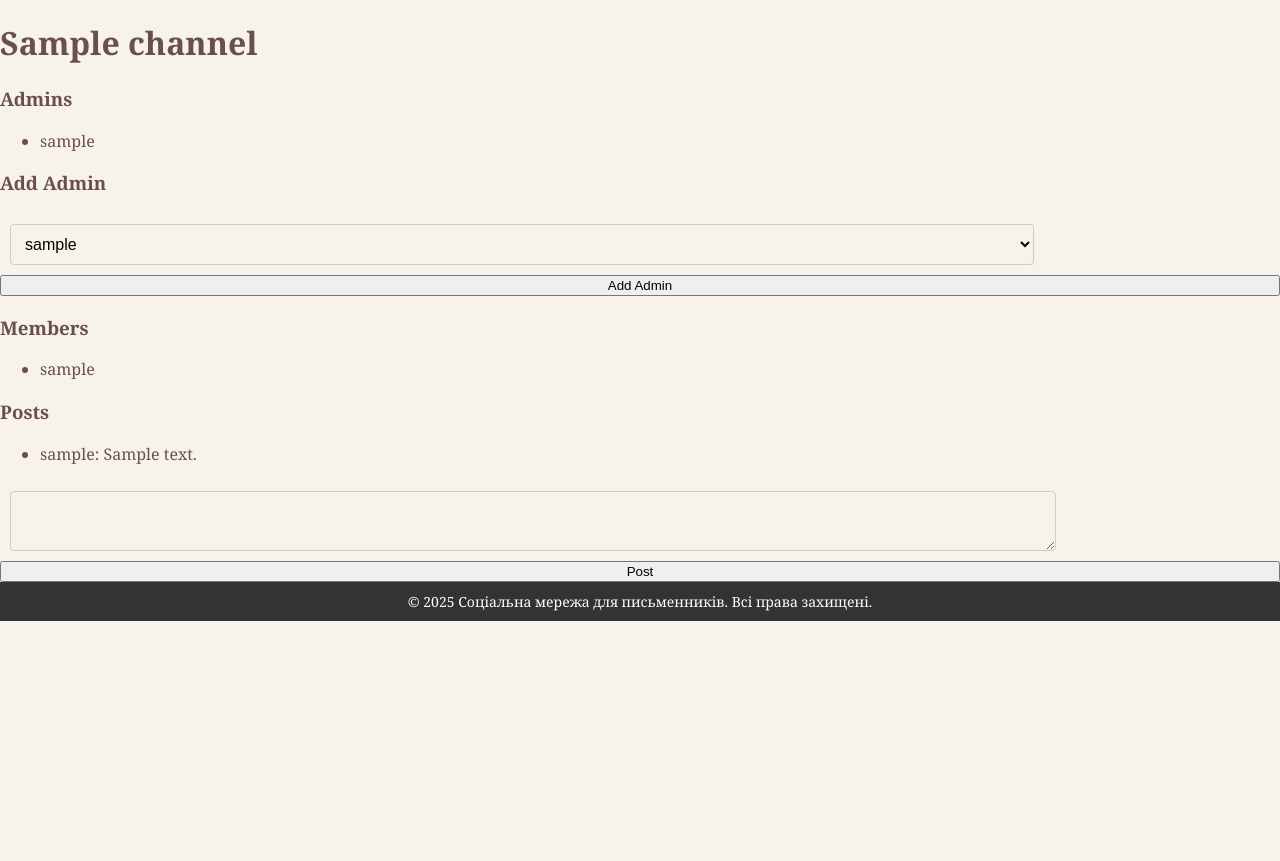
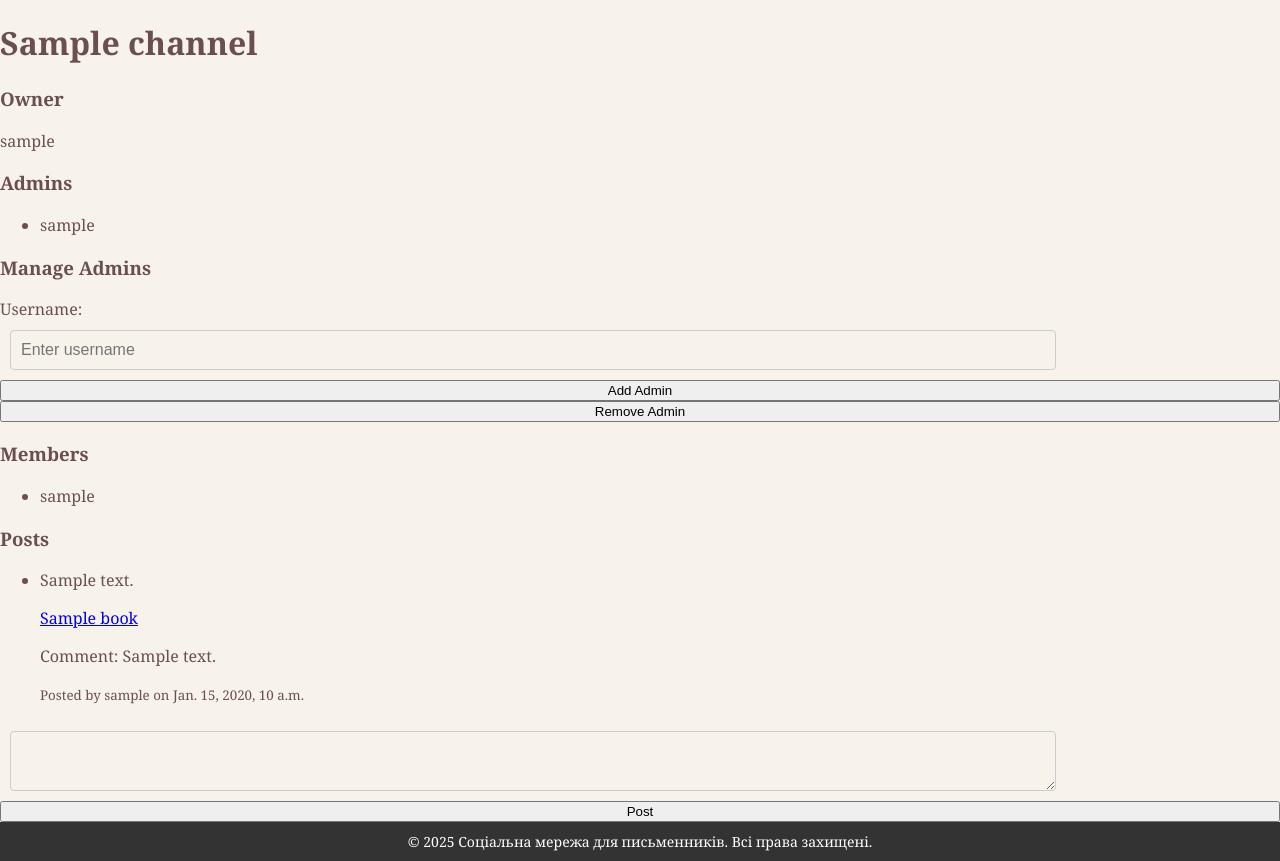
Before and after one commit to IamWerty/social_media, a Django app: page /channels/1/ in a window 1280 px wide. Shown: the part 100-961 px from the top of the page. Before the commit the page ends 721 px from the top, so only its background shows below. Run offline with Django 5.2, Linux system fonts and the light colour scheme; a user stored in the database is signed in; tables that the repository leaves empty hold one stand-in row (values such as "Sample post"); some libraries are stand-ins or nearby versions.

Commit message:
[STILL NEED UPDATE]add features to repost books

```diff
--- a/Library_app/models.py
+++ b/Library_app/models.py
@@ -79,17 +79,21 @@ class ChapterComment(models.Model):
 
 class Channel(models.Model):
     name = models.CharField(max_length=255)
-    admins = models.ManyToManyField(CustomUser, related_name='admin_channels')
-    members = models.ManyToManyField(CustomUser, related_name='member_channels')
+    owner = models.OneToOneField(CustomUser, on_delete=models.CASCADE, related_name='owned_channel')
+    admins = models.ManyToManyField(CustomUser, related_name='admin_channels', blank=True)
+    members = models.ManyToManyField(CustomUser, related_name='member_channels', blank=True)
 
     def __str__(self):
         return self.name
 
 class Post(models.Model):
-    channel = models.ForeignKey(Channel, on_delete=models.CASCADE, related_name='posts')
-    author = models.ForeignKey(CustomUser, on_delete=models.CASCADE, related_name='posts')
+    channel = models.ForeignKey(Channel, on_delete=models.CASCADE, related_name="posts")
+    author = models.ForeignKey(CustomUser, on_delete=models.CASCADE)
     content = models.TextField()
-    date_upload = models.DateTimeField(auto_now_add=True)
+    reposted_book = models.ForeignKey(Book, on_delete=models.SET_NULL, null=True, blank=True, related_name="repost_posts")
+    reposted_chapter = models.ForeignKey(Chapter, on_delete=models.SET_NULL, null=True, blank=True, related_name="repost_posts")
+    comment = models.TextField(blank=True, null=True)
+    created_at = models.DateTimeField(auto_now_add=True)
 
     def __str__(self):
         return f"Post by {self.author} in {self.channel}"
@@ -98,6 +102,7 @@ class Repost(models.Model):
     channel = models.ForeignKey(Channel, on_delete=models.CASCADE, related_name='reposts')
     original_post = models.ForeignKey(Post, on_delete=models.CASCADE, related_name='reposts')
     author = models.ForeignKey(CustomUser, on_delete=models.CASCADE, related_name='reposts')
+    comment = models.TextField(blank=True, null=True)  # Коментар для репосту
     date_upload = models.DateTimeField(auto_now_add=True)
 
     def __str__(self):
--- a/Library_app/urls.py
+++ b/Library_app/urls.py
@@ -15,12 +15,12 @@ urlpatterns = [
     path('channels/', views.ChannelListView.as_view(), name='channel_list'),
     path('channels/create/', views.ChannelCreateView.as_view(), name='channel_create'),
     path('channels/<int:pk>/', views.ChannelDetailView.as_view(), name='channel_detail'),
-    path('channels/<int:pk>/add_admin/', views.AddAdminView.as_view(), name='add_admin'),
+    path('channels/<int:pk>/manage_admin/', views.ManageAdminView.as_view(), name='manage_admin'),
     path('channels/<int:pk>/posts/create/', views.PostCreateView.as_view(), name='post_create'),
     path('channels/<int:pk>/repost/', views.RepostCreateView.as_view(), name='repost_create'),
 
     path('vote/<str:obj_type>/<int:obj_id>/', views.VoteView.as_view(), name='vote'),
 
-    path('book/<int:pk>/repost/', views.RepostBookView.as_view(), name='repost_book'),
-    path('chapter/<int:pk>/repost/', views.RepostChapterView.as_view(), name='repost_chapter'),
+    path('repost/book/<int:book_id>/', views.RepostBookView.as_view(), name='repost_book'),
+    path('repost/chapter/<int:chapter_id>/', views.RepostChapterView.as_view(), name='repost_chapter'),
 ]
--- a/Library_app/views.py
+++ b/Library_app/views.py
@@ -25,6 +25,18 @@ class BookDetailView(DetailView):
     model = Book
     template_name = 'Library_app/book_detail.html'
     context_object_name = 'book'
+
+    def get_context_data(self, **kwargs):
+        context = super().get_context_data(**kwargs)
+        user = self.request.user
+        if user.is_authenticated:
+            # Якщо користувач має канал, додаємо його, інакше повертаємо порожній список
+            context['owned_channel'] = getattr(user, 'owned_channel', None)
+            context['admin_channels'] = user.admin_channels.all()  # Канали, де користувач є адміністратором
+        else:
+            context['owned_channel'] = None
+            context['admin_channels'] = []
+        return context
 
 class BookCommentCreateView(CreateView):
     model = BookComment
@@ -87,6 +99,7 @@ class ChannelCreateView(CreateView):
     template_name = 'Library_app/channel_form.html'
 
     def form_valid(self, form):
+        form.instance.owner = self.request.user
         channel = form.save()
         channel.admins.add(self.request.user)
         channel.members.add(self.request.user)
@@ -105,53 +118,69 @@ class ChannelDetailView(DetailView):
         context['all_users'] = CustomUser.objects.all()
         return context
 
-class AddAdminView(View):
+class ManageAdminView(View):
     def post(self, request, pk):
         channel = get_object_or_404(Channel, pk=pk)
-        if request.user in channel.admins.all():
-            user_id = request.POST.get('user_id')
-            user = get_object_or_404(CustomUser, pk=user_id)
-            channel.admins.add(user)
-            messages.success(request, 'Admin added successfully')
-        else:
-            messages.error(request, 'You do not have permission to add admins')
+        username = request.POST.get('username')
+        action = request.POST.get('action')
+
+        if not request.user in channel.admins.all():
+            messages.error(request, 'You do not have permission to manage admins.')
+            return redirect('channel_detail', pk=pk)
+
+        user = CustomUser.objects.filter(username=username).first()
+        if not user:
+            messages.error(request, 'User not found.')
+            return redirect('channel_detail', pk=pk)
+
+        if action == 'add':
+            if user not in channel.admins.all():
+                channel.admins.add(user)
+                messages.success(request, f'User "{username}" added as admin.')
+            else:
+                messages.info(request, f'User "{username}" is already an admin.')
+        elif action == 'remove':
+            if user in channel.admins.all():
+                channel.admins.remove(user)
+                messages.success(request, f'User "{username}" removed from admins.')
+            else:
+                messages.info(request, f'User "{username}" is not an admin.')
+
         return redirect('channel_detail', pk=pk)
 
 class RepostBookView(View):
-    def post(self, request, pk):
-        book = get_object_or_404(Book, pk=pk)
-        channel_id = request.POST.get('channel_id')
-        comment = request.POST.get('comment')
-        channel = get_object_or_404(Channel, pk=channel_id)
+    def post(self, request, book_id):
+        book = get_object_or_404(Book, id=book_id)
+        channel_id = request.POST.get("channel_id")
+        comment = request.POST.get("comment", "").strip()
+        channel = get_object_or_404(Channel, id=channel_id, owner=request.user)
 
-        if request.user in channel.admins.all():
-            Post.objects.create(
-                channel=channel,
-                author=request.user,
-                content=f"Repost: {book.title}\n\nComment: {comment}",
-            )
-            messages.success(request, 'Book reposted successfully')
-        else:
-            messages.error(request, 'You do not have permission to repost to this channel')
-        return redirect('book_detail', pk=pk)
+        # Створення публікації-репосту
+        Post.objects.create(
+            channel=channel,
+            author=request.user,
+            reposted_book=book,
+            comment=comment,
+            content=f"{request.user.username} Reposted {book.title}"
+        )
+        return redirect('channel_detail', pk=channel.id)
 
 class RepostChapterView(View):
-    def post(self, request, pk):
-        chapter = get_object_or_404(Chapter, pk=pk)
-        channel_id = request.POST.get('channel_id')
-        comment = request.POST.get('comment')
-        channel = get_object_or_404(Channel, pk=channel_id)
+    def post(self, request, chapter_id):
+        chapter = get_object_or_404(Chapter, id=chapter_id)
+        channel_id = request.POST.get("channel_id")
+        comment = request.POST.get("comment", "").strip()
+        channel = get_object_or_404(Channel, id=channel_id, owner=request.user)
 
-        if request.user in channel.admins.all():
-            Post.objects.create(
-                channel=channel,
-                author=request.user,
-                content=f"Repost: {chapter.title}\n\nComment: {comment}",
-            )
-            messages.success(request, 'Chapter reposted successfully')
-        else:
-            messages.error(request, 'You do not have permission to repost to this channel')
-        return redirect('chapter_detail', book_id=chapter.book.id, pk=pk)
+        # Створення публікації-репосту
+        Post.objects.create(
+            channel=channel,
+            author=request.user,
+            reposted_chapter=chapter,
+            comment=comment,
+            content=f"{request.user.username} Reposted {chapter.title}"
+        )
+        return redirect('channel_detail', pk=channel.id)
 
 class PostCreateView(CreateView):
     model = Post
--- a/templates/Library_app/book_detail.html
+++ b/templates/Library_app/book_detail.html
@@ -56,7 +56,10 @@
       {% csrf_token %}
       <label for="channel">Select Channel:</label>
       <select name="channel_id">
-        {% for channel in user.channels_owned.all %}
+        {% for channel in owned_channels %}
+            <option value="{{ channel.id }}">{{ channel.name }}</option>
+        {% endfor %}
+        {% for channel in admin_channels %}
             <option value="{{ channel.id }}">{{ channel.name }}</option>
         {% endfor %}
       </select>
@@ -65,6 +68,7 @@
       <button type="submit">Repost</button>
   </form>
 
+
   <h4>Add a Comment</h4>
   <form method="post" action="{% url 'book_comment_create' book.id %}">
     {% csrf_token %}
--- a/templates/Library_app/channel_detail.html
+++ b/templates/Library_app/channel_detail.html
@@ -2,22 +2,25 @@
 
 {% block content %}
   <h1>{{ channel.name }}</h1>
+  <h3>Owner</h3>
+  <p>{{ channel.owner.username }}</p>
   <h3>Admins</h3>
   <ul>
     {% for admin in channel.admins.all %}
       <li>{{ admin.username }}</li>
     {% endfor %}
   </ul>
-  <h3>Add Admin</h3>
-  <form method="post" action="{% url 'add_admin' channel.id %}">
-      {% csrf_token %}
-      <select name="user_id">
-          {% for user in all_users %}
-              <option value="{{ user.id }}">{{ user.username }}</option>
-          {% endfor %}
-      </select>
-      <button type="submit">Add Admin</button>
-  </form>
+  {% if request.user == channel.owner %}
+    <h3>Manage Admins</h3>
+    <form method="post" action="{% url 'manage_admin' channel.id %}">
+        {% csrf_token %}
+        <label for="username">Username:</label>
+        <input type="text" id="username" name="username" placeholder="Enter username" required>
+
+        <button type="submit" name="action" value="add">Add Admin</button>
+        <button type="submit" name="action" value="remove">Remove Admin</button>
+    </form>
+  {% endif %}
   <h3>Members</h3>
   <ul>
     {% for member in channel.members.all %}
@@ -27,7 +30,18 @@
   <h3>Posts</h3>
   <ul>
     {% for post in channel.posts.all %}
-      <li>{{ post.author }}: {{ post.content }}</li>
+        <li>
+            <p>{{ post.content }}</p>
+            {% if post.reposted_book %}
+                <p><a href="{{ post.reposted_book.get_absolute_url }}">{{ post.reposted_book.title }}</a></p>
+            {% elif post.reposted_chapter %}
+                <p><a href="{{ post.reposted_chapter.get_absolute_url }}">{{ post.reposted_chapter.title }}</a></p>
+            {% endif %}
+            {% if post.comment %}
+                <p>Comment: {{ post.comment }}</p>
+            {% endif %}
+            <small>Posted by {{ post.author.username }} on {{ post.created_at }}</small>
+        </li>
     {% endfor %}
   </ul>
   <form method="post" action="{% url 'post_create' channel.id %}">{% csrf_token %}
--- a/templates/base.html
+++ b/templates/base.html
@@ -23,7 +23,7 @@
                     <a href="#">Категорії</a>
                     <ul class="dropdown-menu">
                         <li><a href="{% url 'book_list' %}">Книги</a></li>
-                        <li><a href="#">Поезія</a></li>
+                        <li><a href="{% url 'channel_list' %}">Канали</a></li>
                         <li><a href="#">Есе</a></li>
                     </ul>
                 </li>
```
Also changed, not shown: templates/Library_app/chapter_detail.html (+24 -6 lines), Library_app/migrations/0007_channel_owner_alter_channel_admins_and_more.py (added), Library_app/migrations/0008_repost_comment.py (added), Library_app/migrations/0009_rename_date_upload_post_created_at_post_comment_and_more.py (added). Lines whose indentation alone changed are shown as unchanged.
